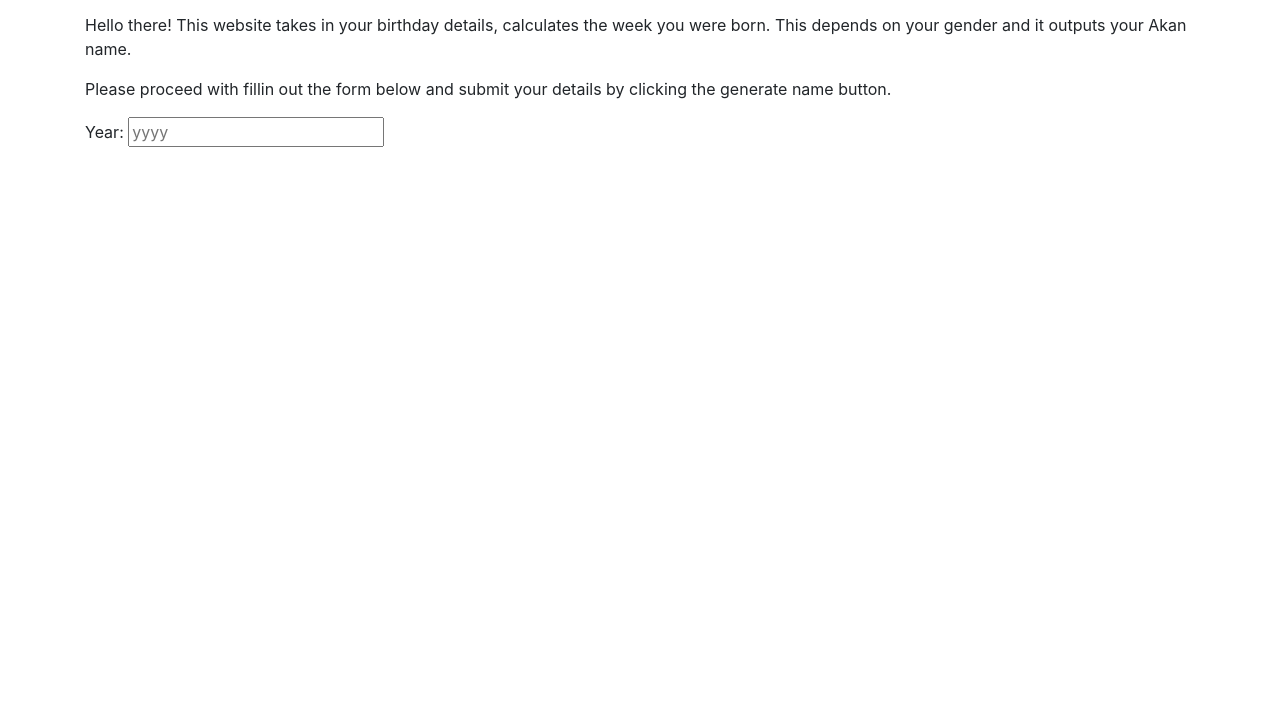
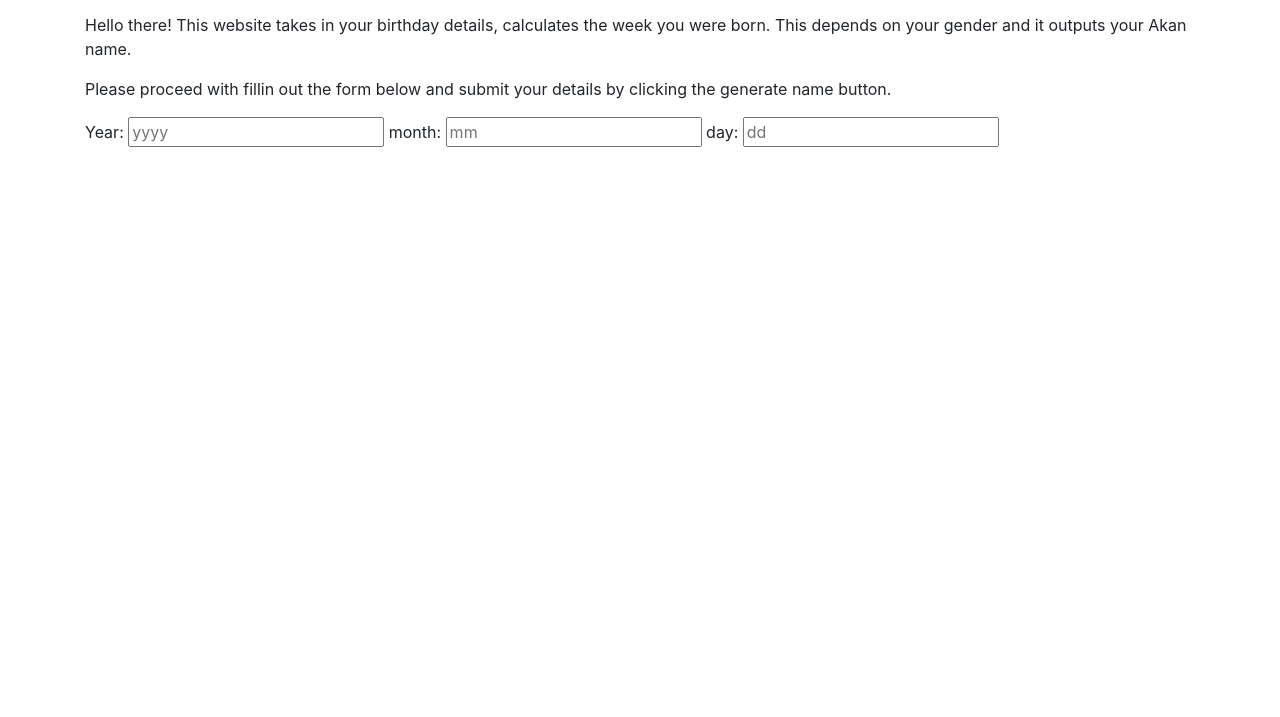
Before and after one commit to korasin/AkanWeb, a plain HTML site: page index.html in a window 1280 px wide. Shown: the part 83-800 px from the top of the page. Drawn offline with nearby package versions, Linux system fonts and the light colour scheme.

Commit message:
Form input

```diff
--- a/index.html
+++ b/index.html
@@ -27,7 +27,17 @@
                 <label for="year=of-birth">
                      Year:
                      <input id="year-input" type="number" name="year-of-birth" placeholder="yyyy" value="" required>
-                    </label>
+                </label>
+
+                <label for="month=of-birth">
+                    month:
+                    <input id="month-input" type="number" name="month-of-birth" placeholder="mm" value="" required>
+               </label>
+
+               <label for="day=of-birth">
+                day:
+                <input id="day-input" type="number" name="day-of-birth" placeholder="dd" value="" required>
+           </label>
 
             </form>
 
```
